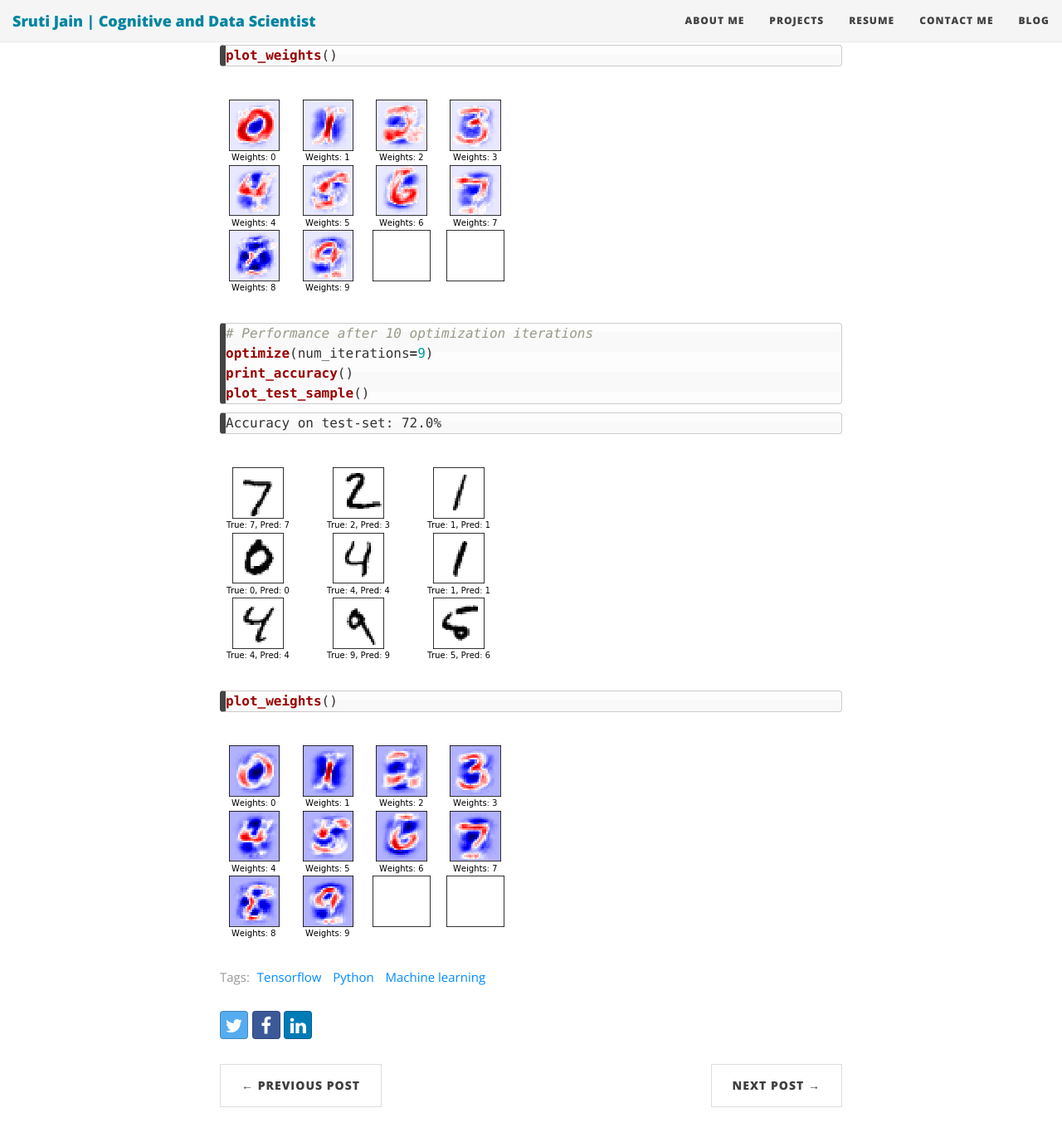
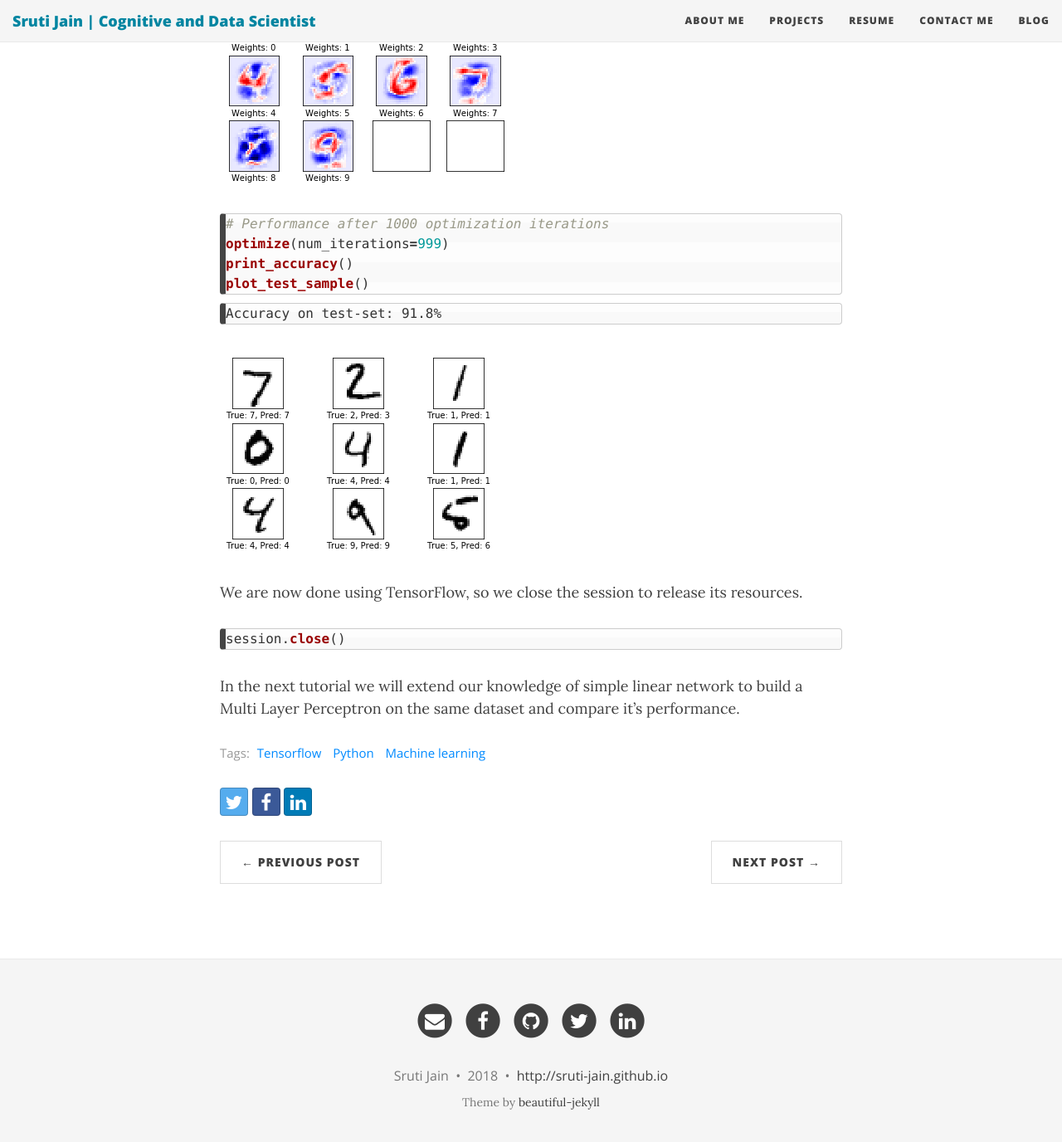
Before and after one commit to sruti-jain/sruti-jain.github.io, a Jekyll site: the page built from _posts/2017-06-10-SimpleLinearModel.md, in a window 1280 px wide and 1400 px high, scrolled down 7126 px. Shown: the top 1376 px of the window at 83% size. Built offline with Jekyll 4.4.1, drawn with Linux system fonts in a browser that asks for light colours; nearby versions of some CDN libraries; some of the changed text lies outside the part shown.

Commit message:
Update 2017-06-10-SimpleLinearModel.md

````diff
--- a/_posts/2017-06-10-SimpleLinearModel.md
+++ b/_posts/2017-06-10-SimpleLinearModel.md
@@ -37,7 +37,7 @@ print('Train shape:',data.train.images.shape)
     Train shape: (55000, 784)
 
 
-### One-Hot Encoding
+**One-Hot Encoding**
 The data-set has been loaded using One-Hot encoding. This means the labels have been converted from a single number to a array whose length equals the number of possible classes. All elements of the vector are zero except for the $i$'th element which is one and means the class is $i$. The One-Hot encoded labels for the first 5 images in the test-set are:
 
 
@@ -87,7 +87,7 @@ img_shape = (img_size, img_size)
 num_classes = 10
 ```
 
-### Helper-function for plotting images
+**Helper-function for plotting images**
 Function used to plot 9 images in a 3x3 grid, and writing the true and predicted classes below each image.
 
 
@@ -204,7 +200,7 @@ correct_prediction = tf.equal(y_pred_cls, y_true_cls)
 accuracy = tf.reduce_mean(tf.cast(correct_prediction, tf.float32))
 ```
 
-### Lets create TensorFlow session
+**Lets create TensorFlow session**
 Once the TensorFlow graph has been created, we have to create a TensorFlow session which is used to execute the graph.
 
 
@@ -332,23 +328,19 @@ plot_weights()
 
 
 ```python
-# Performance after 10 optimization iterations
-optimize(num_iterations=9)
+# Performance after 1000 optimization iterations
+optimize(num_iterations=999)
 print_accuracy()
 plot_test_sample()
 ```
 
-    Accuracy on test-set: 72.0%
-
+    Accuracy on test-set: 91.8%
 
 
 ![png](/img/Tensorflow_Linear/output_29_1.png)
 
-
-
+We are now done using TensorFlow, so we close the session to release its resources.
 ```python
-plot_weights()
+session.close()
 ```
-
-
-![png](/img/Tensorflow_Linear/output_30_0.png)
+In the next tutorial we will extend our knowledge of simple linear network to build a Multi Layer Perceptron on the same dataset and compare it's performance.
````
Also changed, not shown: other parts of _posts/2017-06-10-SimpleLinearModel.md (+1 -5 lines).
